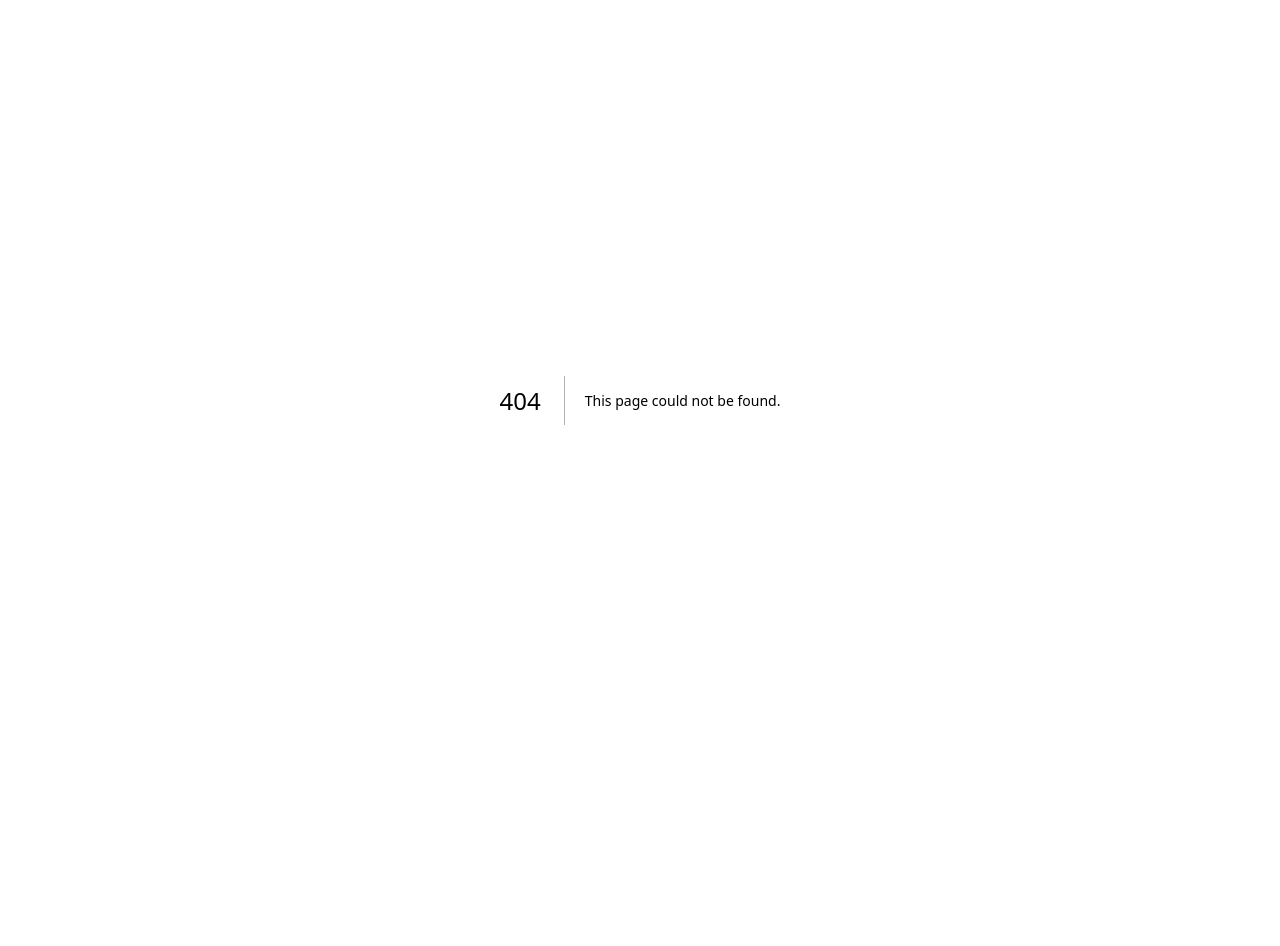
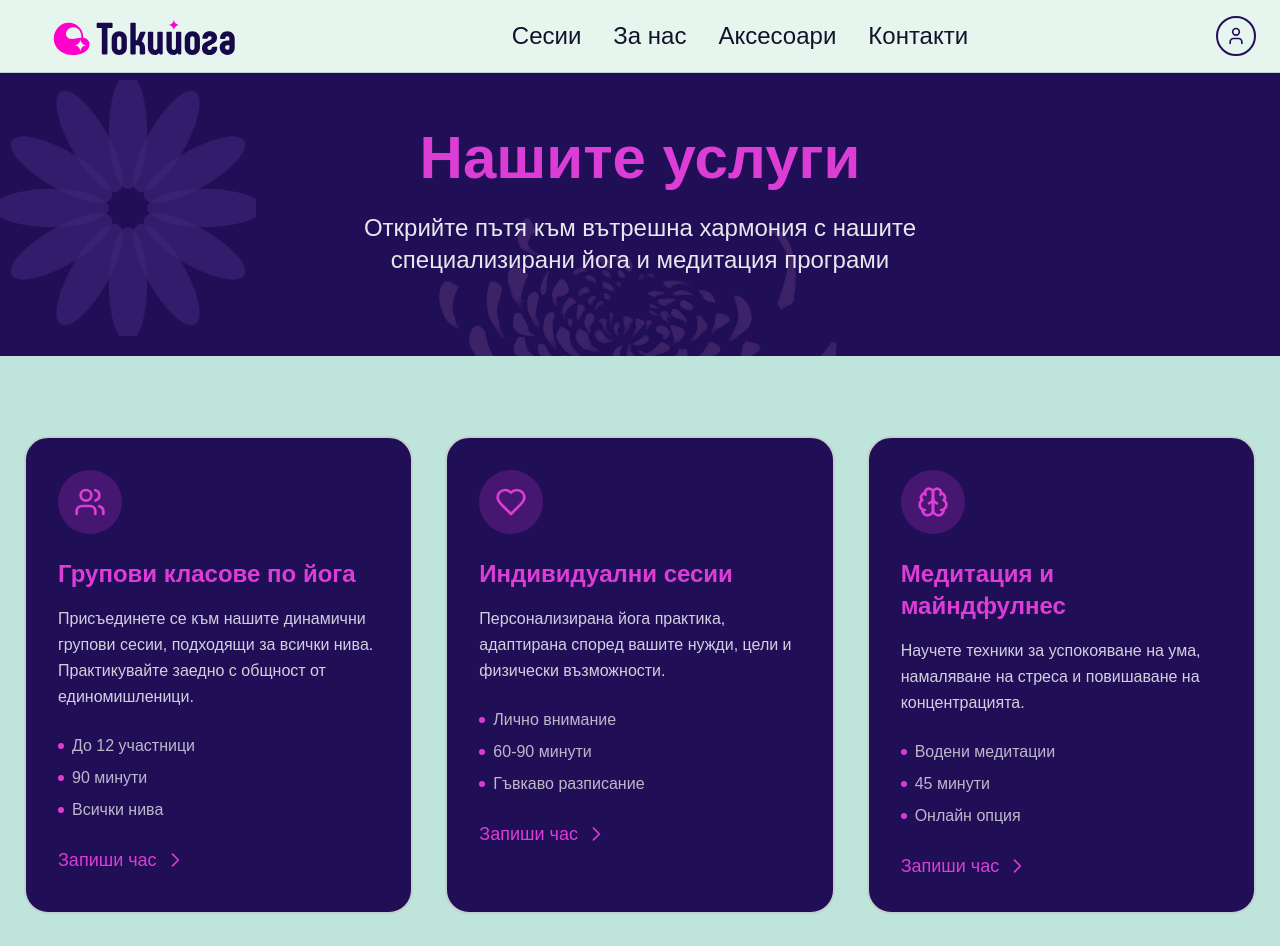
Before and after one commit to iva7777/tokiyoga-website, a Next.js app: page /services in a window 1280 px wide. Before the commit this address had no page. Shown: the top 946 px of the page. Before the commit the page ends 800 px from the top, so only its background shows below. Built offline with nearby package versions, Linux system fonts and the light colour scheme.

Commit message:
Services page

```diff
--- /dev/null
+++ b/app/services/page.tsx
@@ -0,0 +1,19 @@
+import Footer from "@/components/footer";
+import Header from "@/components/header";
+import ServicesCTA from "@/components/services/services-cta";
+import ServicesGrid from "@/components/services/services-grid";
+import ServicesHero from "@/components/services/services-hero";
+
+export default function ServicesPage() {
+    return (
+        <div className="min-h-screen">
+            <Header/>
+            <main>
+                <ServicesHero/>
+                <ServicesGrid/>
+                <ServicesCTA/>
+            </main>
+            <Footer/>
+        </div>
+    )
+}
--- a/components/hero-section.tsx
+++ b/components/hero-section.tsx
@@ -19,7 +19,7 @@ export default function HeroSection() {
           <Link href='sessions'>
             <Button
               size="lg"
-              className="bg-accent hover:bg-accent/90 text-primary-foreground font-semibold px-8 py-6 text-2xl rounded-full transition-all hover:scale-105 hover:shadow-lg"
+              className="bg-accent hover:bg-accent/90 text-primary-foreground font-semibold px-8 py-6 text-2xl rounded-full transition-all hover:scale-105 hover:shadow-lg hover:cursor-pointer"
             >
               Запиши час
             </Button>
--- /dev/null
+++ b/components/services/services-cta.tsx
@@ -0,0 +1,29 @@
+import Link from "next/link"
+
+export default function ServicesCTA() {
+    return (
+        <section className="relative bg-primary py-20 overflow-hidden">
+            {/* Decorative chrysanthemum */}
+            <div className="absolute left-0 top-0 w-[600px] h-[600px] opacity-10">
+                <img src="/images/flower-overlay.png" className='w-full h-full' alt="chrisanthemium overlay" />
+            </div>
+
+            <div className="container mx-auto px-6 relative z-10">
+                <div className="max-w-3xl mx-auto text-center">
+                    <h2 className="text-4xl md:text-5xl font-bold text-accent mb-6 text-balance">
+                        Готови ли сте да започнете пътуването си?
+                    </h2>
+                    <p className="text-xl text-primary-foreground/90 mb-10 text-balance">
+                        Изберете услугата, която отговаря на вашите нужди и запишете час за вашата първа сесия днес.
+                    </p>
+                    <Link
+                        href="/sessions"
+                        className="inline-block px-10 py-4 bg-accent text-primary rounded-full font-semibold text-lg hover:scale-105 hover:shadow-[0_0_30px_rgba(236,72,153,0.5)] transition-all duration-300"
+                    >
+                        Запиши час сега
+                    </Link>
+                </div>
+            </div>
+        </section>
+    )
+}
--- /dev/null
+++ b/components/services/services-grid.tsx
@@ -0,0 +1,98 @@
+import Link from "next/link"
+import { Users, Heart, Brain, Flower2, Wind, Sparkles } from "lucide-react"
+
+const services = [
+    {
+        icon: Users,
+        title: "Групови класове по йога",
+        description: "Присъединете се към нашите динамични групови сесии, подходящи за всички нива. Практикувайте заедно с общност от единомишленици.",
+        features: ["До 12 участници", "90 минути", "Всички нива"],
+        color: "accent",
+    },
+    {
+        icon: Heart,
+        title: "Индивидуални сесии",
+        description: "Персонализирана йога практика, адаптирана според вашите нужди, цели и физически възможности.",
+        features: ["Лично внимание", "60-90 минути", "Гъвкаво разписание"],
+        color: "accent",
+    },
+    {
+        icon: Brain,
+        title: "Медитация и майндфулнес",
+        description: "Научете техники за успокояване на ума, намаляване на стреса и повишаване на концентрацията.",
+        features: ["Водени медитации", "45 минути", "Онлайн опция"],
+        color: "accent",
+    },
+    {
+        icon: Flower2,
+        title: "Хатха йога",
+        description: "Традиционна практика, съчетаваща физически пози с дихателни упражнения за баланс на тялото и ума.",
+        features: ["Традиционна практика", "90 минути", "Средно ниво"],
+        color: "accent",
+    },
+    {
+        icon: Wind,
+        title: "Пранаяма (Дихателни техники)",
+        description: "Овладейте древни дихателни практики за контрол на жизнената енергия и подобрено здраве.",
+        features: ["Дихателни техники", "45 минути", "Всички нива"],
+        color: "accent",
+    },
+    {
+        icon: Sparkles,
+        title: "Корпоративна йога",
+        description: "Пренасяме йогата във вашия офис с програми за подобряване на благосъстоянието на служителите.",
+        features: ["На място", "Гъвкаво време", "Групови сесии"],
+        color: "accent",
+    },
+]
+
+export default function ServicesGrid() {
+    return (
+        <section className="py-20 bg-secondary">
+            <div className="container mx-auto px-6">
+                <div className="grid grid-cols-1 md:grid-cols-2 lg:grid-cols-3 gap-8 max-w-7xl mx-auto">
+                    {services.map((service, index) => {
+                        const Icon = service.icon
+                        return (
+                            <div
+                                key={index}
+                                className="group bg-primary rounded-3xl p-8 border-2 border-border hover:border-accent transition-all duration-300 hover:scale-105 hover:shadow-2xl"
+                            >
+                                <div
+                                    className={`w-16 h-16 rounded-full bg-${service.color}/20 flex items-center justify-center mb-6 group-hover:scale-110 transition-transform`}
+                                >
+                                    <Icon className={`w-8 h-8 text-${service.color}`} />
+                                </div>
+
+                                <h3 className="text-2xl font-bold text-accent mb-4 group-hover:text-cyan transition-colors">
+                                    {service.title}
+                                </h3>
+
+                                <p className="text-primary-foreground/80 mb-6 leading-relaxed">{service.description}</p>
+
+                                <ul className="space-y-2 mb-6">
+                                    {service.features.map((feature, idx) => (
+                                        <li key={idx} className="flex items-center gap-2 text-primary-foreground/70">
+                                            <div className="w-1.5 h-1.5 rounded-full bg-accent" />
+                                            {feature}
+                                        </li>
+                                    ))}
+                                </ul>
+
+                                <Link
+                                    href="/sessions"
+                                    className="inline-flex items-center text-accent font-medium hover:text-cyan transition-colors group-hover:translate-x-1 text-lg transform duration-300"
+                                >
+                                    Запиши час
+                                    <svg className="w-5 h-5 ml-2" fill="none" stroke="currentColor" viewBox="0 0 24 24">
+                                        <path strokeLinecap="round" strokeLinejoin="round" strokeWidth={2} d="M9 5l7 7-7 7" />
+                                    </svg>
+                                </Link>
+                            </div>
+                        )
+                    })}
+                </div>
+            </div>
+        </section>
+    )
+}
--- /dev/null
+++ b/components/services/services-hero.tsx
@@ -0,0 +1,39 @@
+export default function ServicesHero() {
+    return (
+        <section className="relative bg-primary pt-32 pb-20 overflow-hidden">
+            {/* Decorative chrysanthemum - left */}
+            <div className="absolute left-0 top-20 w-64 h-64 opacity-20">
+                <svg viewBox="0 0 200 200" className="w-full h-full">
+                    <g transform="translate(100, 100)">
+                        {Array.from({ length: 12 }).map((_, i) => (
+                            <ellipse
+                                key={i}
+                                cx="0"
+                                cy="-60"
+                                rx="15"
+                                ry="45"
+                                fill="#C084FC"
+                                opacity="0.6"
+                                transform={`rotate(${i * 30})`}
+                            />
+                        ))}
+                    </g>
+                </svg>
+            </div>
+
+            {/* Decorative chrysanthemum - right */}
+            <div className="absolute right-96 w-[600px] h-[600px] opacity-20">
+                <img src="/images/flower-overlay.png" className='w-[600px] h-[600px]' alt="chrisanthemium overlay" />
+            </div>
+
+            <div className="container mx-auto px-6 relative z-10">
+                <div className="max-w-4xl mx-auto text-center">
+                    <h1 className="text-5xl md:text-6xl font-bold text-accent mb-6 text-balance">Нашите услуги</h1>
+                    <p className="text-xl md:text-2xl text-primary-foreground/90 text-balance">
+                        Открийте пътя към вътрешна хармония с нашите специализирани йога и медитация програми
+                    </p>
+                </div>
+            </div>
+        </section>
+    )
+}
--- a/components/sessions-hero.tsx
+++ b/components/sessions-hero.tsx
@@ -78,7 +78,7 @@ export default function SessionsHero() {
   const router = useRouter()
 
   const getButtonClasses = (color: Session["color"], isHovered: boolean) => {
-    const baseClasses = "px-12 py-4 rounded-full text-xl font-medium transition-all duration-300 border-2"
+    const baseClasses = "px-12 py-4 rounded-full text-xl font-medium transition-all duration-300 border-2 hover:cursor-pointer"
 
     switch (color) {
       case "purple":
--- a/components/user-info-form.tsx
+++ b/components/user-info-form.tsx
@@ -148,7 +148,7 @@ export default function UserInfoForm() {
 
                   <button
                     onClick={() => handleSocialLogin("twitter")}
-                    className="w-20 h-20 rounded-full bg-purple-300/20 flex items-center justify-center hover:bg-purple-300/30 hover:scale-110 transition-all duration-200 group"
+                    className="w-20 h-20 rounded-full bg-purple-300/20 flex items-center justify-center hover:bg-purple-300/30 hover:scale-110 transition-all duration-200 group hover:cursor-pointer"
                   >
                     <svg className="w-10 h-10 text-primary-foreground" fill="currentColor" viewBox="0 0 24 24">
                       <path d="M23.953 4.57a10 10 0 01-2.825.775 4.958 4.958 0 002.163-2.723c-.951.555-2.005.959-3.127 1.184a4.92 4.92 0 00-8.384 4.482C7.69 8.095 4.067 6.13 1.64 3.162a4.822 4.822 0 00-.666 2.475c0 1.71.87 3.213 2.188 4.096a4.904 4.904 0 01-2.228-.616v.06a4.923 4.923 0 003.946 4.827 4.996 4.996 0 01-2.212.085 4.936 4.936 0 004.604 3.417 9.867 9.867 0 01-6.102 2.105c-.39 0-.779-.023-1.17-.067a13.995 13.995 0 007.557 2.209c9.053 0 13.998-7.496 13.998-13.985 0-.21 0-.42-.015-.63A9.935 9.935 0 0024 4.59z" />
```
